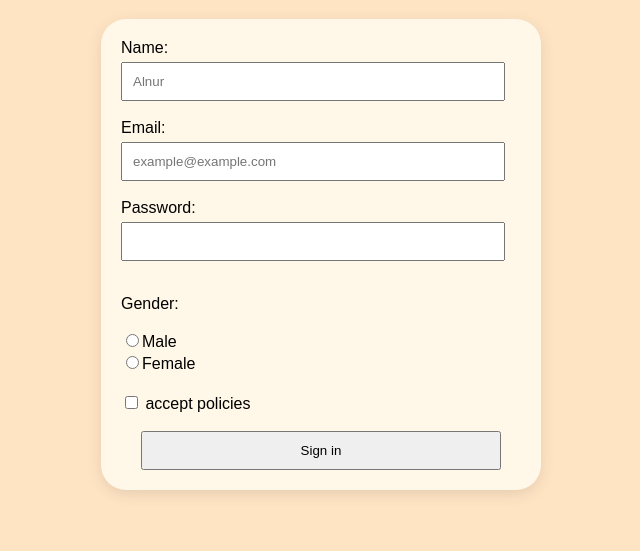
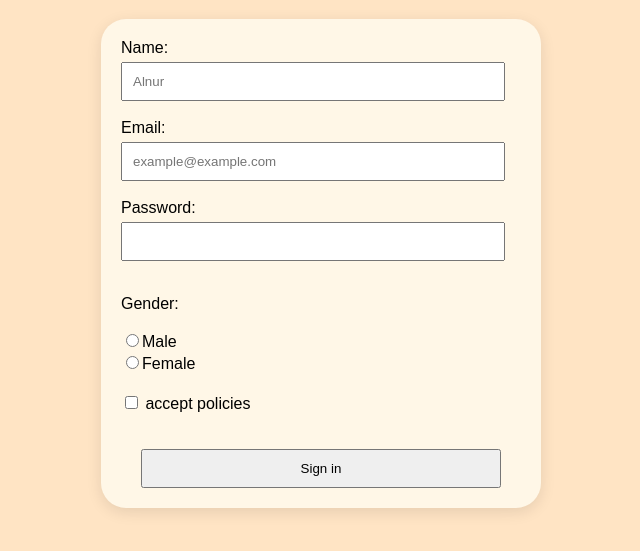
Before and after one commit to youngstonerlife/frontend, a plain HTML site: page day-2-form/index.html in a window 1280 px wide. Shown: the part 109-660 px from the top of the page, without its empty margins (319-959 px from the left). Drawn offline with Linux system fonts and the light colour scheme.

Commit message:
Update index.html

```diff
--- a/day-2-form/index.html
+++ b/day-2-form/index.html
@@ -12,7 +12,7 @@
     <label><input type="radio" name="Gender" value="Male" required>Male</label><br>
     <label><input type="radio" name="Gender" value="Female">Female</label><br><br>
 
-    <label><input type="checkbox" required> accept policies</label><br><br>
+    <label><input type="checkbox" required> accept policies</label><br><br><br>
 
     <button type="submit">Sign in</button>
 </form>
```
